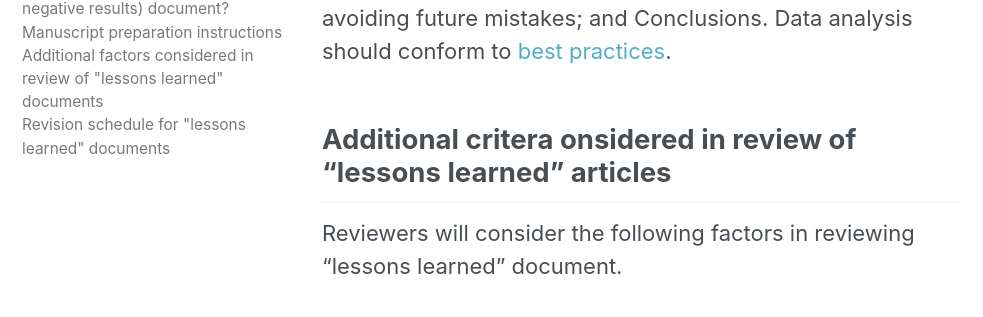
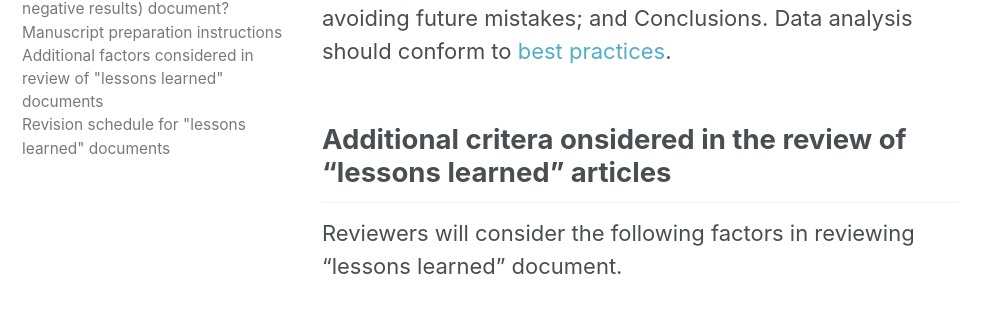
Before and after one commit to livecomsjournal/livecomsjournal.github.io, a Jekyll site: the page built from _author_instructions/06_lessons_learned.md, in a window 1280 px wide and 900 px high, scrolled down 1015 px. Shown: the part 138-455 px from the top of the window, without its empty margins (0-983 px from the left). Built offline with Jekyll 4.4.1, drawn with Linux system fonts in a browser that asks for light colours.

Commit message:
Update 06_lessons_learned.md

```diff
--- a/_author_instructions/06_lessons_learned.md
+++ b/_author_instructions/06_lessons_learned.md
@@ -20,7 +20,7 @@
 Data analysis should conform to [best practices](https://github.com/dmzuckerman/Sampling-Uncertainty).
 
 
-## Additional critera onsidered in review of "lessons learned" articles
+## Additional critera onsidered in the review of "lessons learned" articles
 Reviewers will consider the following factors in reviewing "lessons learned" document.
 * Is the motivation for the approach clearly described and reasonable given existing literature?
 * Are the "lessons" provided likely to be of value to a significant number of researchers, based on demonstrated broad applicability?
```
